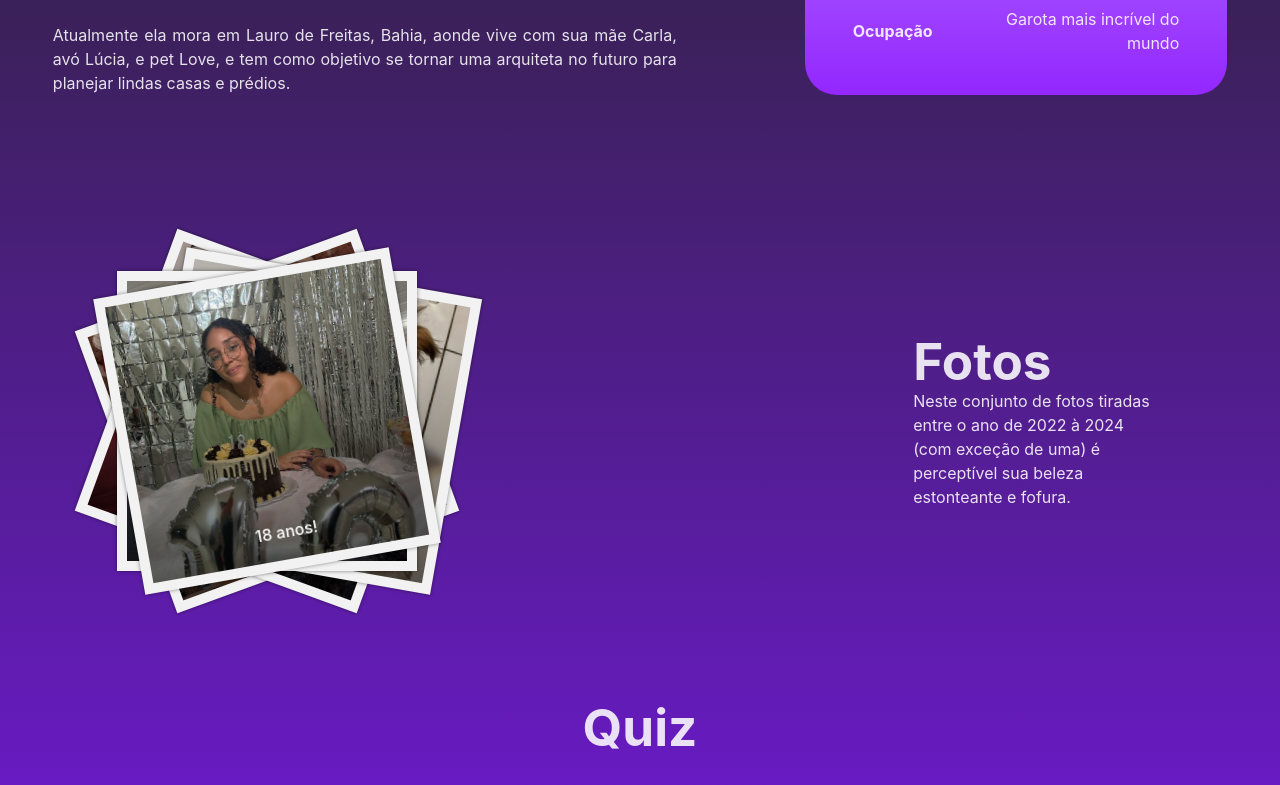
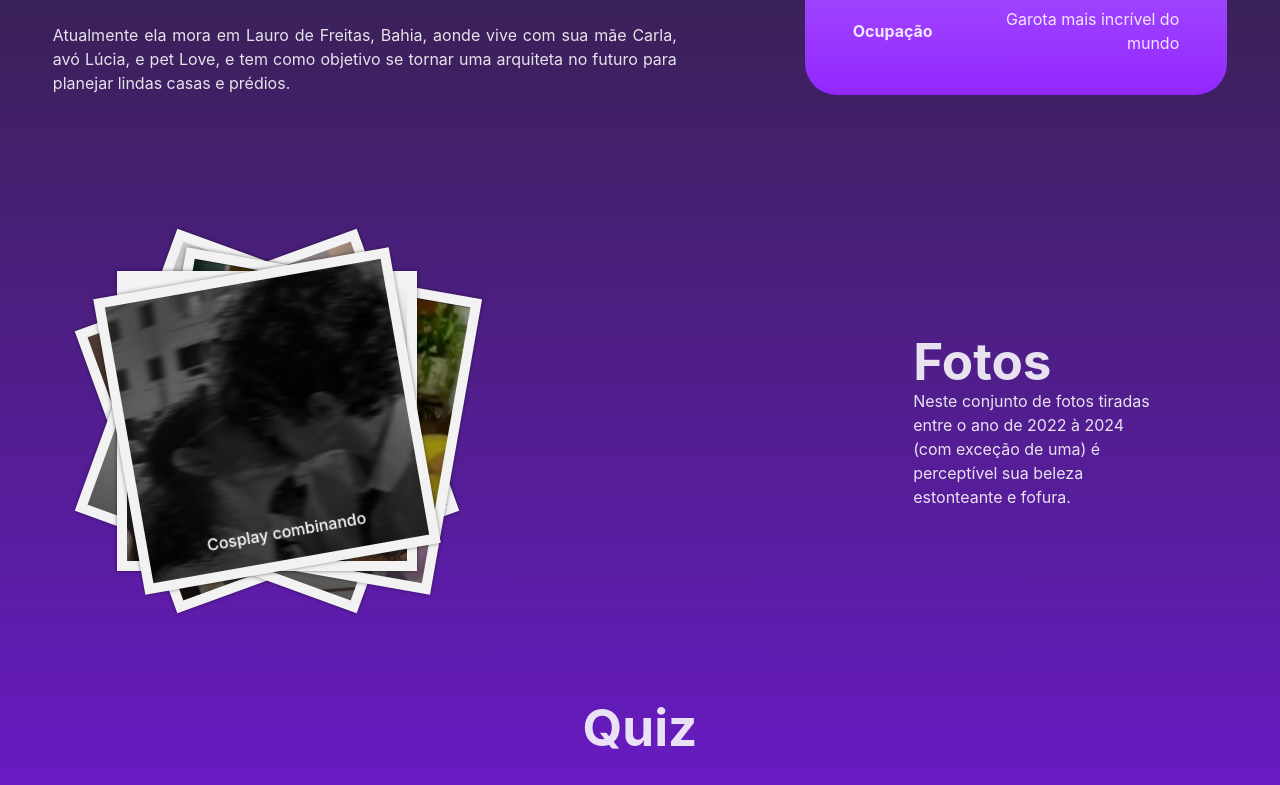
Before and after one commit to arthur-cristo/alannas_wiki, a React (Vite) app: page / in a window 1280 px wide. Shown: the part 545-1330 px from the top of the page. Built offline with nearby package versions, Linux system fonts and the light colour scheme; no server answers.

Commit message:
fix: photos path

```diff
--- a/components/PhotosGallery.jsx
+++ b/components/PhotosGallery.jsx
@@ -9,24 +9,32 @@ const PhotoGallery = () => {
 
   useEffect(() => {
     const inData = [
-      { src: 'img/photos/socio.png', title: 'Com o sócio' },
-      { src: 'img/photos/alannao.png', title: 'Alannão' },
-      { src: 'img/photos/aniversario_18.png', title: '18 anos!' },
-      { src: 'img/photos/aniversario_de_dudu.png', title: 'Aniversário de Dudu' },
-      { src: 'img/photos/batom.png', title: 'Passando batom' },
-      { src: 'img/photos/beijo_epico.png', title: 'Beijo épico' },
-      { src: 'img/photos/cadu_chupadu.png', title: 'Chupadinho!' },
-      { src: 'img/photos/emo.png', title: 'Emo?' },
-      { src: 'img/photos/foto_no_colegio.png', title: 'Cólegio' },
-      { src: 'img/photos/gang_trans.png', title: 'Gang Trans' },
-      { src: 'img/photos/laco_gaucho.png', title: 'Laço Gaúcho' },
-      { src: 'img/photos/love.png', title: 'Love' },
-      { src: 'img/photos/noise.png', title: 'Eu i Ela' },
-      { src: 'img/photos/pensando.png', title: 'Pensando...' },
-      { src: 'img/photos/show_do_jao.png', title: 'Show do Jão' },
-      { src: 'img/photos/show_do_jao_com_amigas.png', title: 'Show do Jão acompanhada' },
-      { src: 'img/photos/silly.png', title: 'Silly' },
-      { src: 'img/photos/com_emily.png', title: 'Com Emily' }
+      { src: '/img/photos/socio.png', title: 'Com o sócio' },
+      { src: '/img/photos/alannao.png', title: 'Alannão' },
+      { src: '/img/photos/aniversario_18.png', title: '18 anos!' },
+      { src: '/img/photos/aniversario_de_dudu.png', title: 'Aniversário de Dudu' },
+      { src: '/img/photos/batom.png', title: 'Passando batom' },
+      { src: '/img/photos/beijo_epico.png', title: 'Beijo épico' },
+      { src: '/img/photos/cadu_chupadu.png', title: 'Chupadinho!' },
+      { src: '/img/photos/emo.png', title: 'Emo?' },
+      { src: '/img/photos/foto_no_colegio.png', title: 'Cólegio' },
+      { src: '/img/photos/gang_trans.png', title: 'Gang Trans' },
+      { src: '/img/photos/laco_gaucho.png', title: 'Laço Gaúcho' },
+      { src: '/img/photos/love.png', title: 'Love' },
+      { src: '/img/photos/noise.png', title: 'Eu i Ela' },
+      { src: '/img/photos/pensando.png', title: 'Pensando...' },
+      { src: '/img/photos/show_do_jao.png', title: 'Show do Jão' },
+      { src: '/img/photos/show_do_jao_com_amigas.png', title: 'Show do Jão' },
+      { src: '/img/photos/silly.png', title: 'Silly' },
+      { src: '/img/photos/com_emily.png', title: 'Com Emily' },
+      { src: '/img/photos/date_cinema.png', title: 'Date no cinema' },
+      { src: '/img/photos/date_shopping.png', title: 'Date no shopping' },
+      { src: '/img/photos/role_shopping.png', title: 'Rolê no shopping' },
+      { src: '/img/photos/aniversario_16.png', title: 'Aniversário de 16' },
+      { src: '/img/photos/aniversario_17.png', title: 'Aniversário de 17' },
+      { src: '/img/photos/cosplay_combinando.png', title: 'Cosplay combinando' },
+      { src: '/img/photos/com_a_familia.jpeg', title: 'Com a família' },
+      { src: '/img/photos/com_sua_mae.png', title: 'Com sua mãe' }
     ];
 
     const updateData = () => {
@@ -54,7 +62,6 @@ const PhotoGallery = () => {
         <h1>Fotos</h1>
         <p>Neste conjunto de fotos tiradas entre o ano de 2022 à 2024 (com exceção de uma) é perceptível sua beleza estonteante e fofura.</p>
       </div>
-
     </div>
   );
 }
```
